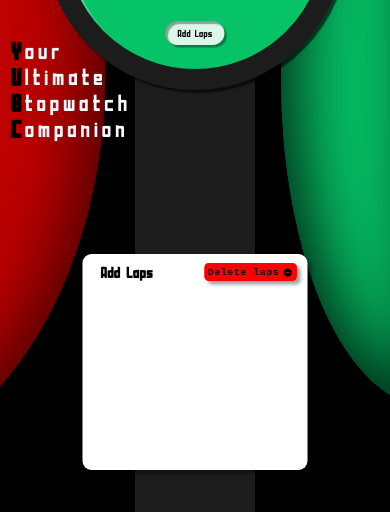
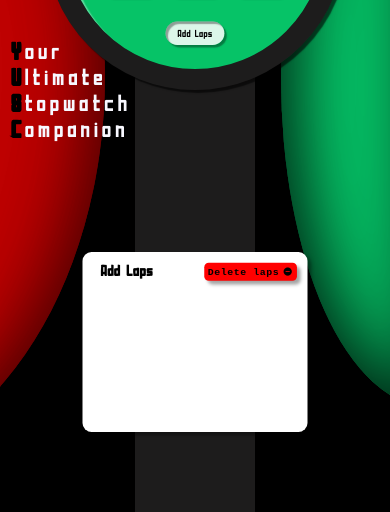
Before and after one commit to Ashwani65971/PRODIGY_WD_02, a plain HTML site: page index.html in a window 390 px wide. Shown: the part 332-844 px from the top of the page. Drawn offline with Linux system fonts and the light colour scheme.

Commit message:
i created aesthetic stopwatch hope you like it

```diff
--- a/style.css
+++ b/style.css
@@ -508,11 +508,11 @@ body.active .stopwatch-section > .addlaps-box h3
     {
         display: block !important;
         position: absolute !important;
-        bottom:30px !important;
+        bottom:70px !important;
         left: 50% !important;
         transform: translateX(-50%) scale(0.9) !important;
         width: 250px !important;
-        height: 240px !important;
+        height: 200px !important;
         background-color: white !important;
         z-index: 50 !important;
         border-radius: 10px;
@@ -576,7 +576,7 @@ body.active .stopwatch-section > .addlaps-box h3
         border-radius: 5px;
         box-shadow: 4px 4px 4px rgba(0, 0, 0, 0.36);
         padding:4px;
-        bottom:210px;
+        bottom:168px;
         left: 50%;
         transform: translateX(10%);
         display: flex;
```
